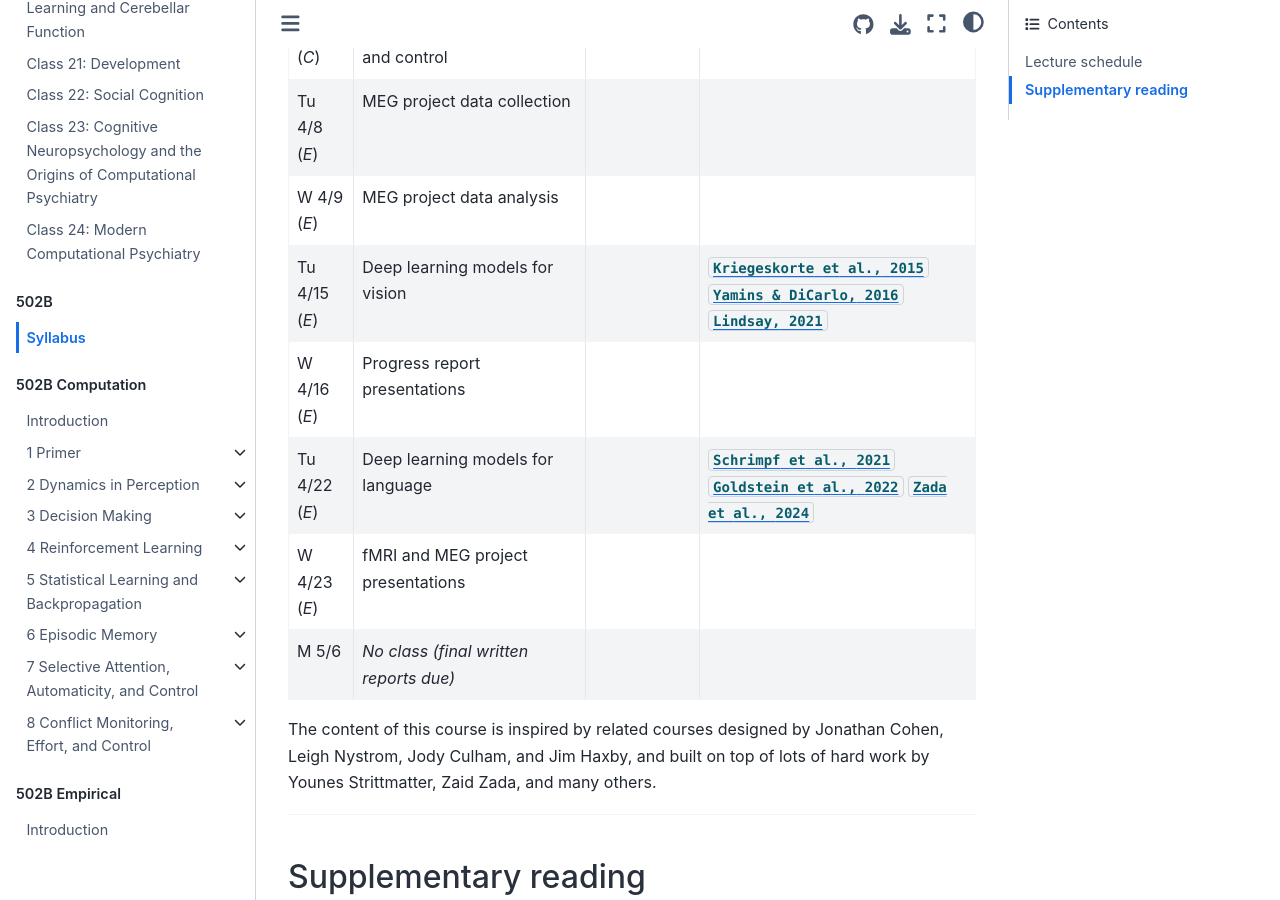
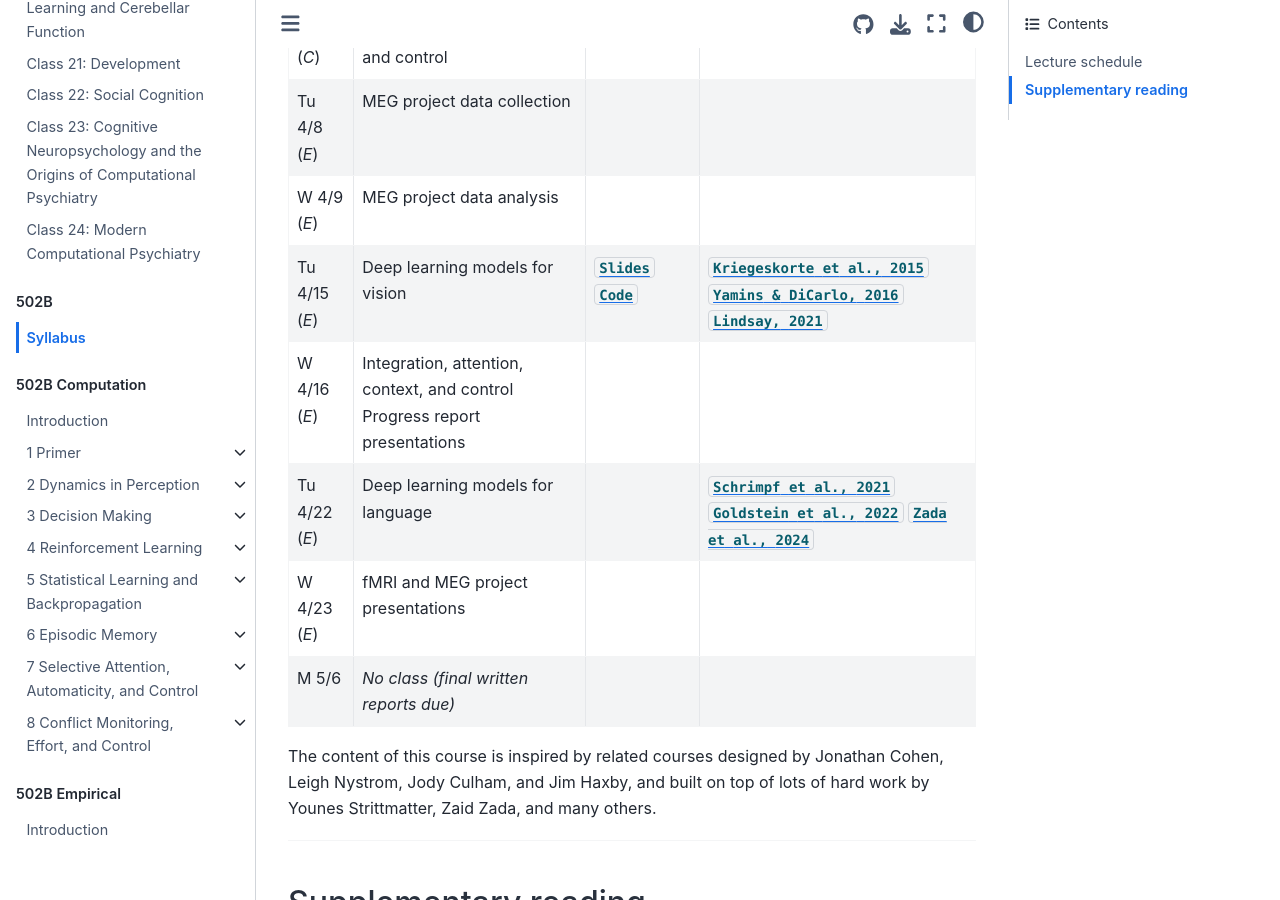
Before and after one commit to PrincetonUniversity/NEU-PSY-502, a Jupyter Book: the page built from website/content/502B/intro.md, in a window 1280 px wide and 900 px high, scrolled down 2836 px. Built offline with Jupyter Book 1.0.4 settings and Sphinx 7.4.7 and the Sphinx Book theme 1.1.4, drawn with Linux system fonts in a browser that asks for light colours; pages that are not in the unit, such as notebooks, are missing from menus.

Commit message:
Upload CNN lecture/code

```diff
--- a/website/content/502B/intro.md
+++ b/website/content/502B/intro.md
@@ -41,8 +41,8 @@ This lab course closely accompanies NEU 502A and surveys the methodological land
 | W 4/2 (*C*) | Conflict monitoring, effort, and control | [`Code`](https://princetonuniversity.github.io/NEU-PSY-502/content/502B/Computation/Conflict%20Monitoring%20Effort%20and%20Control/intro.html) | [`Shenhav et al., 2017`](https://doi.org/10.1146/annurev-neuro-072116-031526) |
 | Tu 4/8 (*E*) | MEG project data collection |                                                                                                                                                                                       | |
 | W 4/9 (*E*) | MEG project data analysis |                                                                                                                                                                                       | |
-| Tu 4/15 (*E*) | Deep learning models for vision |                                                                                                                                                                                       | [`Kriegeskorte et al., 2015`](https://doi.org/10.1146/annurev-vision-082114-035447) [`Yamins & DiCarlo, 2016`](https://doi.org/10.1038/nn.4244) [`Lindsay, 2021`](https://doi.org/10.1162/jocn_a_01544) |
-| W 4/16 (*E*) | Progress report presentations |                                                                                                                                                                                       | |
+| Tu 4/15 (*E*) | Deep learning models for vision | [`Slides`](https://docs.google.com/presentation/d/1d4_scCT7QRJCGuT51jXJxPbwz3fgMlXzsazvG_eRDc0/edit?usp=sharing) [`Code`](https://github.com/NEU502B/neu502b-2025/tree/master/anns-1) | [`Kriegeskorte et al., 2015`](https://doi.org/10.1146/annurev-vision-082114-035447) [`Yamins & DiCarlo, 2016`](https://doi.org/10.1038/nn.4244) [`Lindsay, 2021`](https://doi.org/10.1162/jocn_a_01544) |
+| W 4/16 (*E*) | Integration, attention, context, and control<br>Progress report presentations |                                                                                                                                                                                       | |
 | Tu 4/22 (*E*) | Deep learning models for language |                                                                                                                                                                                       | [`Schrimpf et al., 2021`](https://doi.org/10.1073/pnas.2105646118) [`Goldstein et al., 2022`](https://doi.org/10.1038/s41593-022-01026-4) [`Zada et al., 2024`](https://doi.org/10.1016/j.neuron.2024.06.025) |
 | W 4/23 (*E*) | fMRI and MEG project presentations |                                                                                                                                                                                       | |
 | M 5/6 | _No class (final written reports due)_ |                                                                                                                                                                                       | |
```
